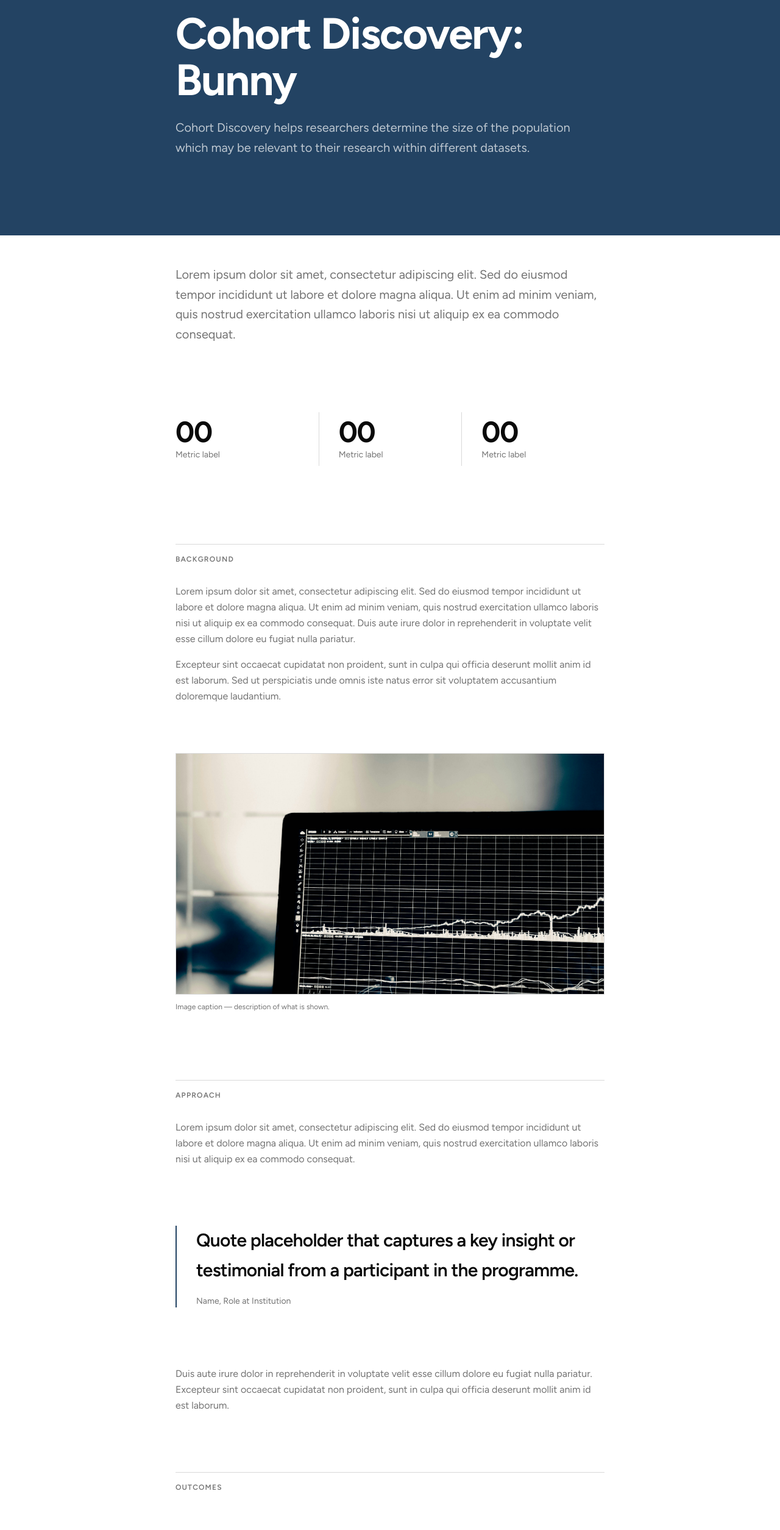
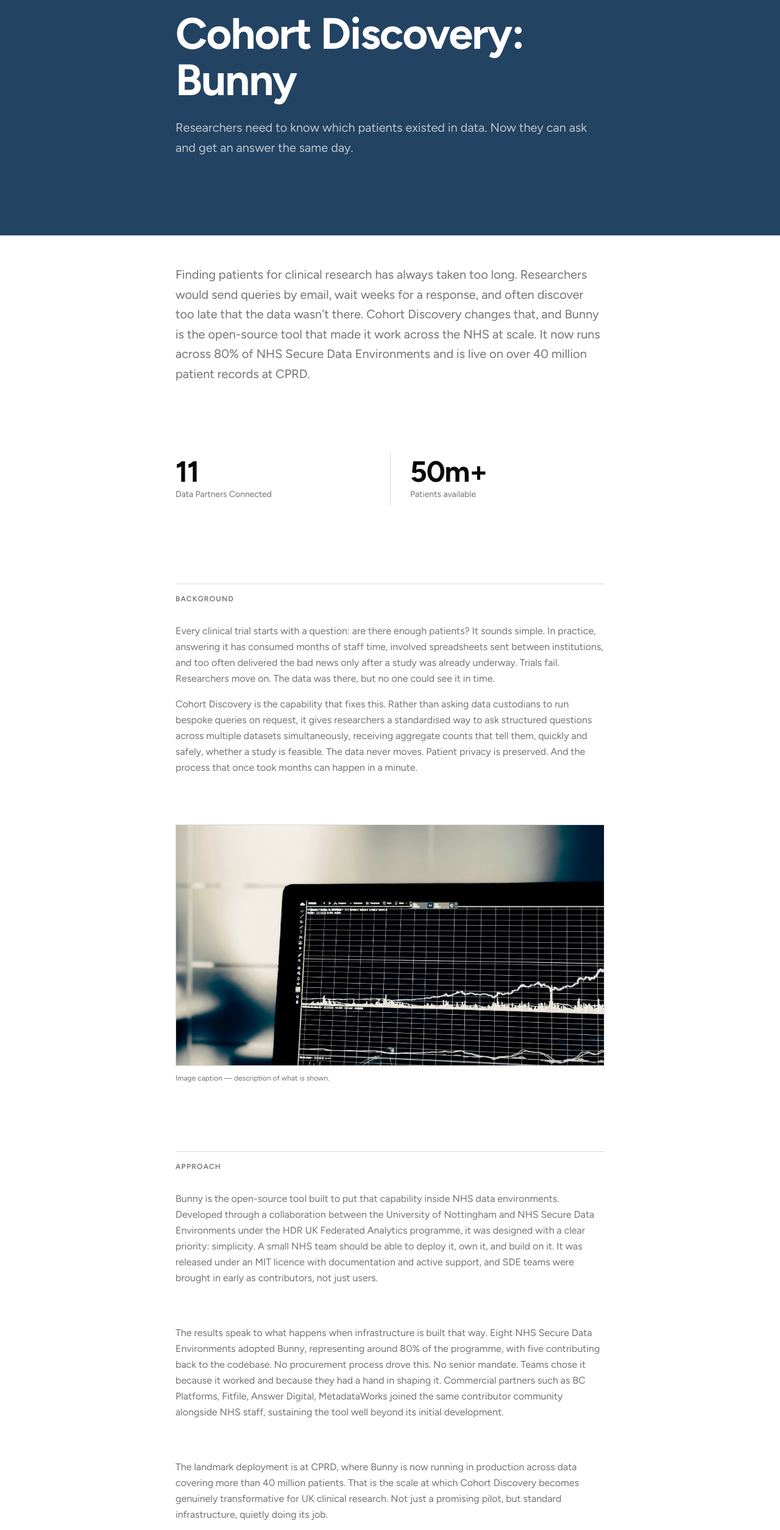
Before and after one commit to federated-research/ac.uk, a Next.js app in the folder website/: page /impact/cohort-discovery in a window 1280 px wide. Shown: the part 238-2747 px from the top of the page at 61% size. Built offline with nearby package versions, Linux system fonts and the light colour scheme.

Commit message:
Add Bunny

```diff
--- a/website/app/impact/cohort-discovery/page.tsx
+++ b/website/app/impact/cohort-discovery/page.tsx
@@ -15,21 +15,20 @@ export default function Page() {
       <CaseStudyHeader
         label="Case Study"
         title="Cohort Discovery: Bunny"
-        subtitle="Cohort Discovery helps researchers determine the size of the population which may be relevant to their research within different datasets."
+        subtitle="Researchers need to know which patients existed in data. Now they can ask and get an answer the same day."
       />
 
       <Summary>
-        Lorem ipsum dolor sit amet, consectetur adipiscing elit. Sed do eiusmod
-        tempor incididunt ut labore et dolore magna aliqua. Ut enim ad minim
-        veniam, quis nostrud exercitation ullamco laboris nisi ut aliquip ex ea
-        commodo consequat.
+      Finding patients for clinical research has always taken too long.
+      Researchers would send queries by email, wait weeks for a response, and often discover too late that the data wasn't there.
+      Cohort Discovery changes that, and Bunny is the open-source tool that made it work across the NHS at scale.
+      It now runs across 80% of NHS Secure Data Environments and is live on over 40 million patient records at CPRD.
       </Summary>
 
       <Metrics
         items={[
-          { value: "00", label: "Metric label" },
-          { value: "00", label: "Metric label" },
-          { value: "00", label: "Metric label" },
+          { value: "11", label: "Data Partners Connected" },
+          { value: "50m+", label: "Patients available" },
         ]}
       />
 
@@ -37,17 +36,16 @@ export default function Page() {
 
       <Prose>
         <p>
-          Lorem ipsum dolor sit amet, consectetur adipiscing elit. Sed do
-          eiusmod tempor incididunt ut labore et dolore magna aliqua. Ut enim ad
-          minim veniam, quis nostrud exercitation ullamco laboris nisi ut aliquip
-          ex ea commodo consequat. Duis aute irure dolor in reprehenderit in
-          voluptate velit esse cillum dolore eu fugiat nulla pariatur.
+        Every clinical trial starts with a question: are there enough patients?
+        It sounds simple. In practice, answering it has consumed months of staff time, involved spreadsheets sent between institutions, and too often delivered the bad news only after a study was already underway.
+        Trials fail. Researchers move on. The data was there, but no one could see it in time.
         </p>
         <p>
-          Excepteur sint occaecat cupidatat non proident, sunt in culpa qui
-          officia deserunt mollit anim id est laborum. Sed ut perspiciatis unde
-          omnis iste natus error sit voluptatem accusantium doloremque
-          laudantium.
+        Cohort Discovery is the capability that fixes this.
+        Rather than asking data custodians to run bespoke queries on request,
+        it gives researchers a standardised way to ask structured questions across multiple datasets simultaneously,
+        receiving aggregate counts that tell them, quickly and safely, whether a study is feasible.
+         The data never moves. Patient privacy is preserved. And the process that once took months can happen in a minute.
         </p>
       </Prose>
 
@@ -61,83 +59,74 @@ export default function Page() {
 
       <Prose>
         <p>
-          Lorem ipsum dolor sit amet, consectetur adipiscing elit. Sed do
-          eiusmod tempor incididunt ut labore et dolore magna aliqua. Ut enim ad
-          minim veniam, quis nostrud exercitation ullamco laboris nisi ut aliquip
-          ex ea commodo consequat.
+        Bunny is the open-source tool built to put that capability inside NHS data environments.
+        Developed through a collaboration between the University of Nottingham and NHS Secure Data Environments under the HDR UK Federated Analytics programme,
+        it was designed with a clear priority: simplicity.
+        A small NHS team should be able to deploy it, own it, and build on it.
+        It was released under an MIT licence with documentation and active support, and SDE teams were brought in early as contributors, not just users.
+        </p>
+      </Prose>
+
+
+      <Prose>
+        <p>
+        The results speak to what happens when infrastructure is built that way.
+        Eight NHS Secure Data Environments adopted Bunny, representing around 80% of the programme, with five contributing back to the codebase.
+        No procurement process drove this. No senior mandate.
+        Teams chose it because it worked and because they had a hand in shaping it.
+        Commercial partners such as BC Platforms, Fitfile, Answer Digital, MetadataWorks joined the same contributor community alongside NHS staff, sustaining the tool well beyond its initial development.
+        </p>
+      </Prose>
+
+      <Prose>
+        <p>
+        The landmark deployment is at CPRD, where Bunny is now running in production across data covering more than 40 million patients.
+        That is the scale at which Cohort Discovery becomes genuinely transformative for UK clinical research.
+        Not just a promising pilot, but standard infrastructure, quietly doing its job.
         </p>
       </Prose>
 
       <Quote
-        text="Quote placeholder that captures a key insight or testimonial from a participant in the programme."
-        attribution="Name, Role at Institution"
+        text="Quote from CPRD."
+        attribution="Name, Role at CPRD"
       />
-
-      <Prose>
-        <p>
-          Duis aute irure dolor in reprehenderit in voluptate velit esse cillum
-          dolore eu fugiat nulla pariatur. Excepteur sint occaecat cupidatat non
-          proident, sunt in culpa qui officia deserunt mollit anim id est
-          laborum.
-        </p>
-      </Prose>
-
-      <SectionBreak label="Outcomes" />
-
-      <Metrics
-        items={[
-          { value: "00", label: "Metric label" },
-          { value: "00", label: "Metric label" },
-          { value: "00%", label: "Metric label" },
-          { value: "00", label: "Metric label" },
-        ]}
-      />
-
-      <Prose>
-        <p>
-          Lorem ipsum dolor sit amet, consectetur adipiscing elit. Sed do
-          eiusmod tempor incididunt ut labore et dolore magna aliqua. Ut enim ad
-          minim veniam, quis nostrud exercitation ullamco laboris nisi ut aliquip
-          ex ea commodo consequat.
-        </p>
-      </Prose>
 
       <Figure src="/image.jpg" aspect="21/9" />
 
       <SectionBreak />
 
       <Summary>
-        Lorem ipsum dolor sit amet, consectetur adipiscing elit. Sed do eiusmod
-        tempor incididunt ut labore et dolore magna aliqua.
+        What this demonstrates, beyond the adoption numbers, is that shared infrastructure in health research is achievable.
+        The conditions for it are trust, openness, and a tool that does one thing well.
+        Bunny succeeded because it was built alongside the people who needed it, released in a way that invited ownership, and focused entirely on getting researchers to the data faster.
+        That is the model worth repeating.
       </Summary>
 
       <Resources
         description="Explore the research, tools, and publications from this programme."
         links={[
           {
-            href: "https://example.com",
-            title: "Publication title in journal",
-            description:
-              "Lorem ipsum dolor sit amet, consectetur adipiscing elit.",
-            label: "Paper",
+            href: "https://healthdatagateway.org/en/about/cohort-discovery",
+            title: "Cohort Discovery Tool",
+            label: "Website",
           },
           {
-            href: "https://example.com",
-            title: "Project repository",
-            description: "Source code and documentation for the platform.",
+            href: "https://bunny.health",
+            title: "Bunny website",
+            label: "Website",
+          },
+          {
+            href: "https://github.com/health-informatics-uon/hutch-bunny",
+            title: "Bunny GitHub repository",
+            description: "Source code for Bunny.",
             label: "GitHub",
           },
           {
-            href: "https://example.com",
-            title: "Programme announcement blog post",
-            label: "Blog",
-          },
-          {
-            href: "https://example.com",
-            title: "Technical documentation",
+            href: "https://hutch.health/bunny",
+            title: "Bunny technical documentation",
             description:
-              "Implementation guides and API reference for collaborators.",
-            label: "Docs",
+              "Implementation guides for Data Partners.",
+            label: "Documentation",
           },
         ]}
       />
--- a/website/app/impact/page.tsx
+++ b/website/app/impact/page.tsx
@@ -8,7 +8,7 @@ const caseStudies = [
     title: "Cohort Discovery: Bunny",
     href: "/impact/cohort-discovery",
     description:
-      "Cohort Discovery helps researchers determine the size of the population which may be relevant to their research within different datasets.",
+      "Researchers need to know which patients existed in data. Now they can ask and get an answer the same day.",
     image: "/image.jpg",
   },
   {
```
